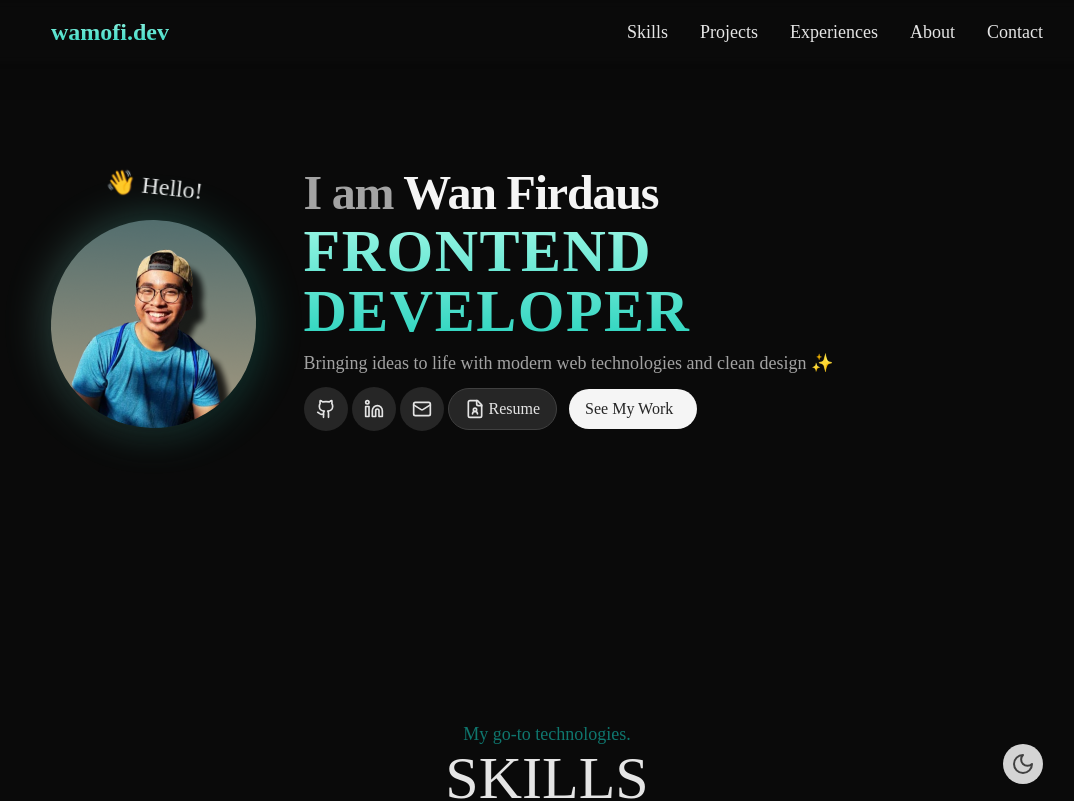
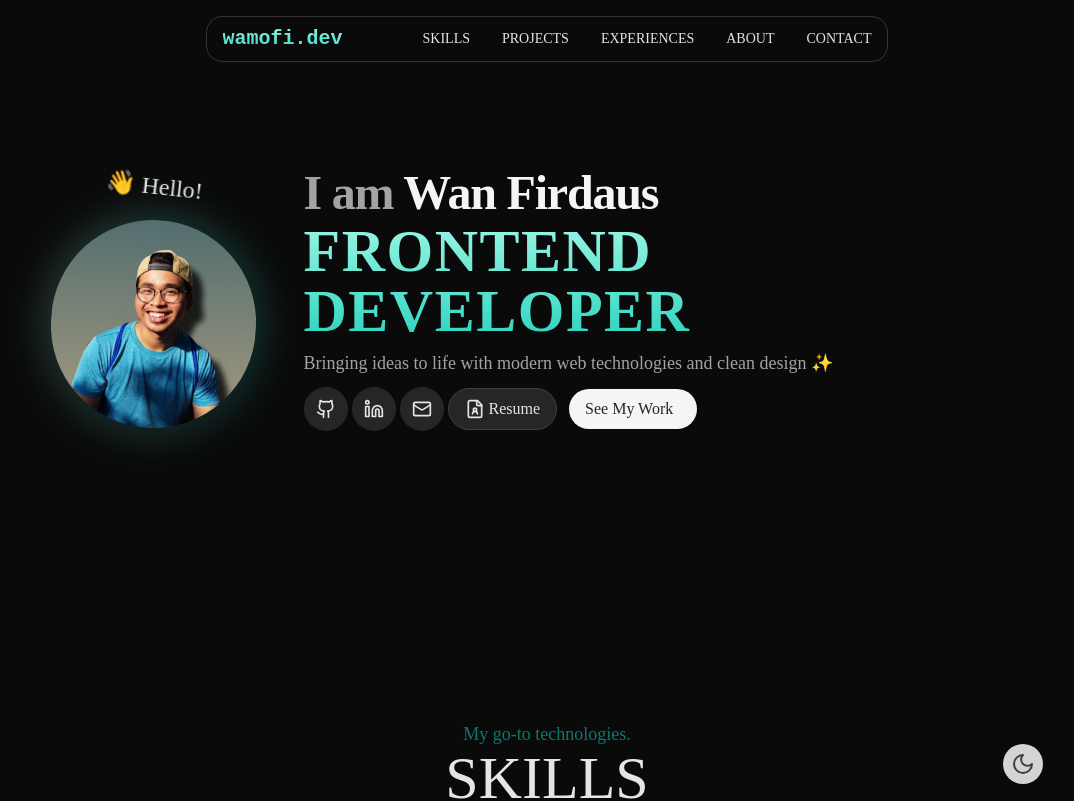
Before and after one commit to wamofi97/wamofi-portfolio, a React (Vite) app: page / in a window 1280 px wide. Shown: the top 801 px of the page, without its empty margins (93-1167 px from the left). Built offline with nearby package versions, Linux system fonts and the light colour scheme; a web font is replaced by a local one.

Commit message:
add offset to react-scroll and add onclick function on mobile menu

```diff
--- a/src/components/Header.jsx
+++ b/src/components/Header.jsx
@@ -4,67 +4,61 @@ import { Github, Linkedin, Mail, Menu, X } from 'lucide-react';
 
 export function Header() {
   const [isMenuOpen, setIsMenuOpen] = useState(false);
-  // const [activeSection, setActiveSection] = useState('');
 
   useEffect(() => {
-    // Events.scrollEvent.register('begin', () => {});
-    // Events.scrollEvent.register('end', (to) => {
-    //   setActiveSection(to);
-    // });
-
     scrollSpy.update();
-
-    // return () => {
-    //   Events.scrollEvent.remove('begin');
-    //   Events.scrollEvent.remove('end');
-    // };
   }, []);
 
   return (
-    <header className={`fixed top-0 left-0 right-0 z-10 transition-all ease-in-out bg-neutral-950/70 backdrop-blur-sm  shadow-xl `}>
+    <header className={`fixed top-0 left-0 right-0 z-20 md:bg-transparent dark:bg-transparent md:border-none border-b border-neutral-400/80 dark:border-neutral-700/80 md:shadow-none shadow-md md:backdrop-blur-none backdrop-blur-sm `}>
       <nav className="max-w-5xl mx-auto px-4 py-4">
-        <div className="flex items-center justify-between ">
-          <Link to="hero" duration={700} smooth={true} className="cursor-pointer text-2xl font-bold gradient-text">wamofi.dev</Link>
+        <div className="flex items-center md:justify-center justify-between">
+        <Link to="hero" duration={700} smooth={true} className="md:hidden cursor-pointer text-2xl font-logo font-bold gradient-text">wamofi.dev</Link>
 
            {/* Mobile menu button */}
           <button
             onClick={() => setIsMenuOpen(!isMenuOpen)}
-            className="md:hidden text-neutral-600 hover:text-neutral-400 transition-all z-10"
+            className="md:hidden  hover:text-neutral-400 transition-all z-10"
           >
             {isMenuOpen ? <X className="w-8 h-8" /> : <Menu className="w-8 h-8" />}
           </button>
 
           {/* Desktop menu */}
-          <div className="hidden md:flex items-center gap-8">
-            <div className="flex items-center gap-8">
-              <Link to="skills" spy={true} duration={700} smooth={true}  activeClass="text-teal-400 underline underline-offset-4 decoration-2" className="cursor-pointer hover:text-teal-400 transition-colors text-lg">Skills</Link>
-              <Link to="projects" spy={true} duration={700} smooth={true}  activeClass="text-teal-400 underline underline-offset-4 decoration-2 "  className="cursor-pointer hover:text-teal-400 transition-colors text-lg" >Projects</Link>
-              <Link to="experiences" spy={true} duration={700} smooth={true}  activeClass="text-teal-400 underline underline-offset-4 decoration-2 "  className="cursor-pointer hover:text-teal-400 transition-colors text-lg" >Experiences</Link>
-              <Link to="about" spy={true} duration={700} smooth={true}  activeClass="text-teal-400 underline underline-offset-4 decoration-2 "  className="cursor-pointer hover:text-teal-400 transition-colors text-lg">About</Link>
-              <Link to="contact" spy={true} duration={700} smooth={true} activeClass="text-teal-400 underline underline-offset-4 decoration-2 "  className="cursor-pointer hover:text-teal-400 transition-colors text-lg" >Contact</Link>
+          <div className="hidden md:flex items-center gap-20 rounded-2xl border border-neutral-400/80 dark:border-neutral-700/80 px-4 py-2 backdrop-blur-sm transition-colors">
+            <Link to="hero" duration={700} smooth={true} className="cursor-pointer text-xl font-bold font-logo gradient-text">wamofi.dev</Link>
+
+            <div className="flex items-center gap-8 font-medium uppercase text-sm">
+              <Link to="skills" spy={true} duration={700} smooth={true} offset={-100} activeClass="active-text" className="cursor-pointer hover:text-teal-500 transition-all">Skills</Link>
+              <Link to="projects" spy={true} duration={700} smooth={true} offset={-100} activeClass="active-text" className="cursor-pointer hover:text-teal-500 transition-all" >Projects</Link>
+              <Link to="experiences" spy={true} duration={700} smooth={true} offset={-100} activeClass="active-text"  className="cursor-pointer hover:text-teal-500 transition-all" >Experiences</Link>
+              <Link to="about" spy={true} duration={700} smooth={true} offset={-100} activeClass="active-text"  className="cursor-pointer hover:text-teal-500 transition-all">About</Link>
+              <Link to="contact" spy={true} duration={700} smooth={true} offset={-100} activeClass="active-text"  className="cursor-pointer hover:text-teal-500 transition-all" >Contact</Link>
             </div>
+            {/* <ThemeToggle/> */}
           </div>
         </div>
 
         {/* Mobile menu */}
 
-        <div className={`md:hidden transition-all duration-500 ease-in-out bg-neutral-950/95   min-h-screen w-3/4 sm:w-1/2 absolute top-0 right-0 ${isMenuOpen ? 'translate-x-0' : 'translate-x-full'} pt-20`}>
-          <div className="flex flex-col items-center gap-20">
-            <div className='flex flex-col items-center gap-8 py-4 text-2xl'>
-              <Link to="skills" smooth={true} className="cursor-pointer hover:text-teal-600 transition-colors ">Skills</Link>
-              <Link to="about" smooth={true} className="cursor-pointer hover:text-teal-600 transition-colors ">About</Link>
-              <Link to="projects" smooth={true} className="cursor-pointer hover:text-teal-600 transition-colors ">Projects</Link>
-              <Link to="contact" smooth={true} className="cursor-pointer hover:text-teal-600 transition-colors ">Contact</Link>
+        <div className={`md:hidden transition-all duration-500 ease-in-out bg-neutral-200/95 dark:bg-neutral-950/95 w-3/4 sm:w-1/2 absolute top-0 right-0 ${isMenuOpen ? 'translate-x-0' : 'translate-x-full'}`}>
+          <div className="flex flex-col min-h-screen items-center justify-evenly gap-20">
+            <div className='flex flex-col items-center gap-12 text-3xl font-medium uppercase'>
+              <Link to="skills" onClick={() => setIsMenuOpen(false)} spy={true} duration={700} smooth={true} offset={-100} activeClass="active-text" className="cursor-pointer hover:text-teal-500 transition-all">Skills</Link>
+              <Link to="projects" onClick={() => setIsMenuOpen(false)} spy={true} duration={700} smooth={true} offset={-100} activeClass="active-text" className="cursor-pointer hover:text-teal-500 transition-all" >Projects</Link>
+              <Link to="experiences" onClick={() => setIsMenuOpen(false)} spy={true} duration={700} smooth={true} offset={-100} activeClass="active-text"  className="cursor-pointer hover:text-teal-500 transition-all" >Experiences</Link>
+              <Link to="about" onClick={() => setIsMenuOpen(false)} spy={true} duration={700} smooth={true} offset={-100} activeClass="active-text"  className="cursor-pointer hover:text-teal-500 transition-all">About</Link>
+              <Link to="contact" onClick={() => setIsMenuOpen(false)} spy={true} duration={700} smooth={true} offset={-100} activeClass="active-text"  className="cursor-pointer hover:text-teal-500 transition-all" >Contact</Link>
             </div>
+            {/* <ThemeToggle/> */}
             <div className="flex justify-center items-center gap-8">
-              <a href="https://github.com/wamofi97" target='_blank' className="text-neutral-400 hover:text-slate-700 transition-colors">
-                <Github className="text-3xl" />
+              <a href="https://github.com/wamofi97" target='_blank' className="transition-colors">
+                <Github className="w-8 h-8"/>
               </a>
-              <a href="https://linkedin.com/in/wanfirdausfauzi" target='_blank' className="text-neutral-400 hover:text-slate-700 transition-colors">
-                <Linkedin className="text-3xl" />
+              <a href="https://linkedin.com/in/wanfirdausfauzi" target='_blank' className="transition-colors">
+                <Linkedin className="w-8 h-8"/>
               </a>
-              <a href="mailto:wamofi.dev@gmail.com" className="text-neutral-400 hover:text-slate-700 transition-colors">
-                <Mail className="text-3xl" />
+              <a href="mailto:wamofi.dev@gmail.com" className="transition-colors">
+                <Mail className="w-8 h-8"/>
               </a>
             </div>
           </div>
```
